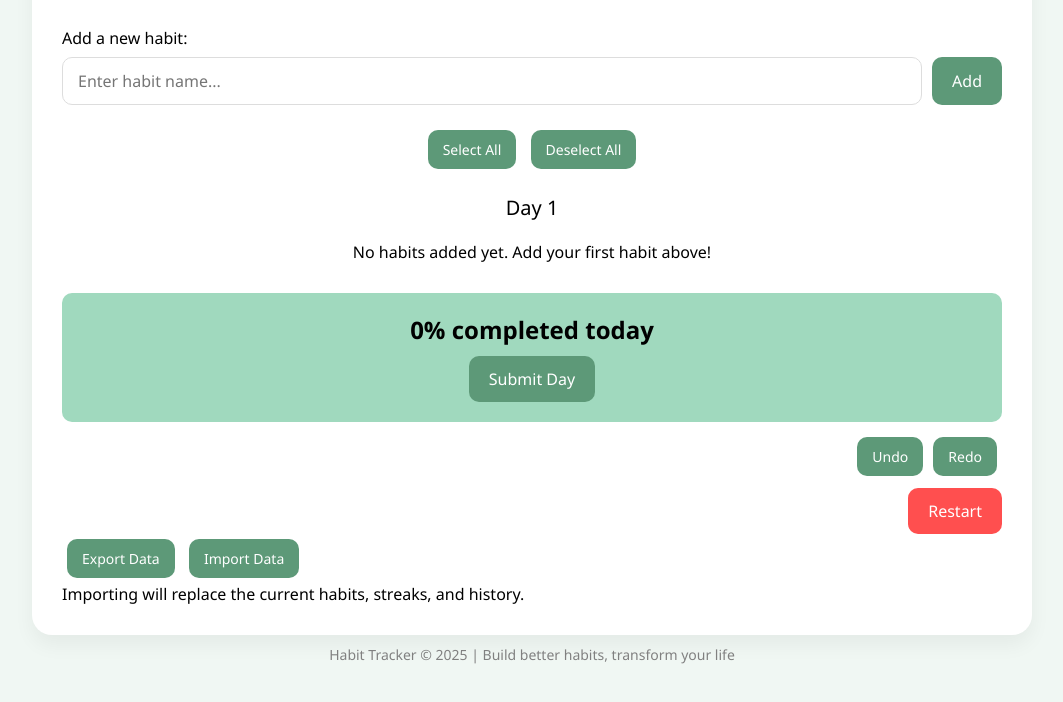
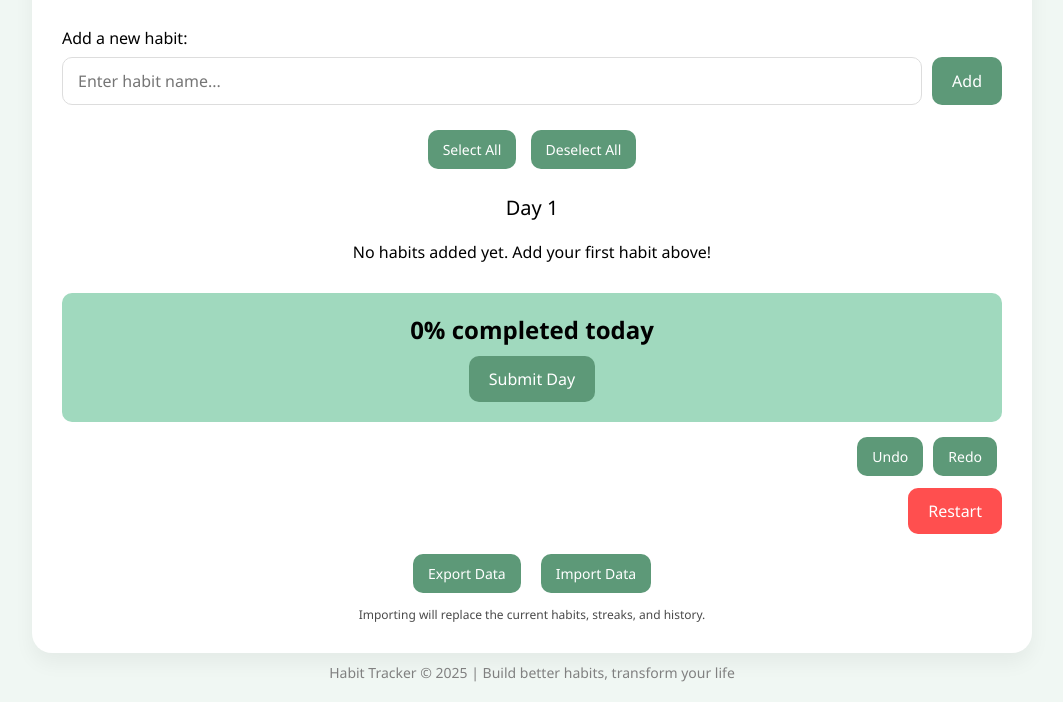
Before and after one commit to Stephanusjdekock/HabitTrackerWebsite, a plain HTML site: page HabitTracker/index.html in a window 1280 px wide. Shown: the part 183-885 px from the top of the page, without its empty margins (108-1171 px from the left). Drawn offline with nearby package versions, Linux system fonts and the light colour scheme.

Commit message:
Update styles.css

```diff
--- a/HabitTracker/styles.css
+++ b/HabitTracker/styles.css
@@ -165,6 +165,24 @@ button:hover {
 .bottom-buttons .top-row {
   display: flex;
   gap: 0;
+}
+
+.data-controls {
+  margin-top: 15px;
+  text-align: center;
+}
+
+.data-buttons {
+  display: flex;
+  flex-wrap: wrap;
+  justify-content: center;
+  gap: 10px;
+}
+
+.data-note {
+  margin-top: 8px;
+  font-size: 12px;
+  color: #4a4a4a;
 }
 
 .habit-item {
```
